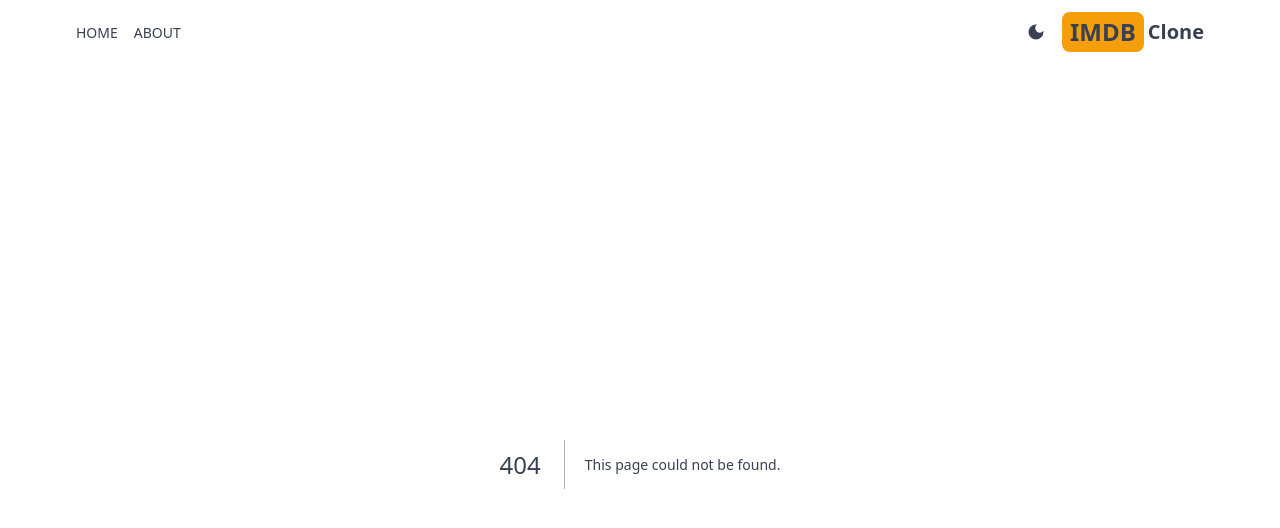
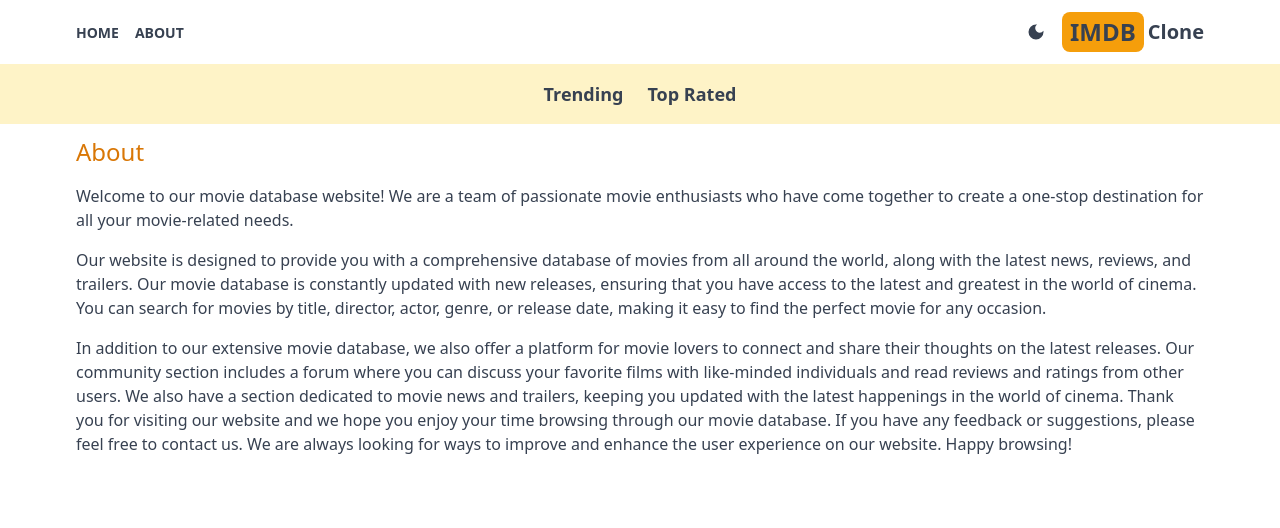
Before and after one commit to Abdisalamabdi303/Movie_Database_nextjs, a Next.js app: page /about in a window 1280 px wide. Before the commit this address had no page. Shown: the top 528 px of the page. Built offline with nearby package versions, Linux system fonts and the light colour scheme.

Commit message:
navbar component

```diff
--- /dev/null
+++ b/src/app/about/page.jsx
@@ -0,0 +1,41 @@
+
+
+
+export default function About() {
+  return (
+    <div className='max-w-6xl mx-auto p-3 space-y-4'>
+        <h1 className='text-2xl font-medium text-amber-600'>
+            About
+        </h1>
+        <p>
+        Welcome to our movie database website! We are a team of passionate movie
+        enthusiasts who have come together to create a one-stop destination for
+        all your movie-related needs.
+      </p>
+
+      <p>
+        Our website is designed to provide you with a comprehensive database of
+        movies from all around the world, along with the latest news, reviews,
+        and trailers. Our movie database is constantly updated with new
+        releases, ensuring that you have access to the latest and greatest in
+        the world of cinema. You can search for movies by title, director,
+        actor, genre, or release date, making it easy to find the perfect movie
+        for any occasion.
+      </p>
+
+      <p>
+        In addition to our extensive movie database, we also offer a platform
+        for movie lovers to connect and share their thoughts on the latest
+        releases. Our community section includes a forum where you can discuss
+        your favorite films with like-minded individuals and read reviews and
+        ratings from other users. We also have a section dedicated to movie news
+        and trailers, keeping you updated with the latest happenings in the
+        world of cinema. Thank you for visiting our website and we hope you
+        enjoy your time browsing through our movie database. If you have any
+        feedback or suggestions, please feel free to contact us. We are always
+        looking for ways to improve and enhance the user experience on our
+        website. Happy browsing!
+      </p>
+    </div>
+  )
+}
--- a/src/app/components/Menuitems.jsx
+++ b/src/app/components/Menuitems.jsx
@@ -4,7 +4,7 @@ export default function Menuitems({tittle, address, Icon}) {
   return (
     <Link href={address} className='hover:text-amber-500'>
         <Icon className='text-2xl sm:hidden'/>
-        <p className="uppercase hidden sm:inline text-sm">{tittle}</p>
+        <p className="uppercase hidden font-semibold sm:inline text-sm">{tittle}</p>
     </Link>
   )
 }
--- /dev/null
+++ b/src/app/components/Nav.jsx
@@ -0,0 +1,11 @@
+import Navitems from "./Navitems";
+
+
+export default function Nav() {
+  return (
+    <div className="flex dark:bg-gray-600 bg-amber-100 p-4 lg:text-lg justify-center gap-6">
+        <Navitems title='Trending' param='fetchTrending'/>
+        <Navitems title='Top Rated' param='fetchTopRated'/>
+    </div>
+  )
+}
--- /dev/null
+++ b/src/app/components/Navitems.jsx
@@ -0,0 +1,14 @@
+'use client'
+import Link from "next/link";
+import { useSearchParams } from "next/navigation";
+
+export default function Navitems({title, param}) {
+    const searchParams= useSearchParams()
+    const genre = searchParams.get('genre')
+  return (
+    <Link className={`hover:text-amber-600 font-semibold ${genre === param ? 'underline underline-offset-8 decoration-4 decoration-amber-500 rounded-lg' : ''}`}
+    href={`/?genre=${param}`}>
+        {title}
+    </Link>
+  )
+}
--- a/src/app/layout.js
+++ b/src/app/layout.js
@@ -2,6 +2,7 @@ import localFont from "next/font/local";
 import "./globals.css";
 import Header from "./components/Header";
 import Providers from "./Providers";
+import Nav from "./components/Nav";
 
 const geistSans = localFont({
   src: "./fonts/GeistVF.woff",
@@ -27,6 +28,7 @@ export default function RootLayout({ children }) {
       >
         <Providers>
         <Header/>
+         <Nav/>
         {children}
         </Providers>
       </body>
--- a/src/app/page.js
+++ b/src/app/page.js
@@ -1,7 +1,9 @@
 
 
-export default function HOME() {
+export default function Home() {
   return (
-    <div>HOME</div>
+    <div>
+      Home
+    </div>
   )
 }
```
